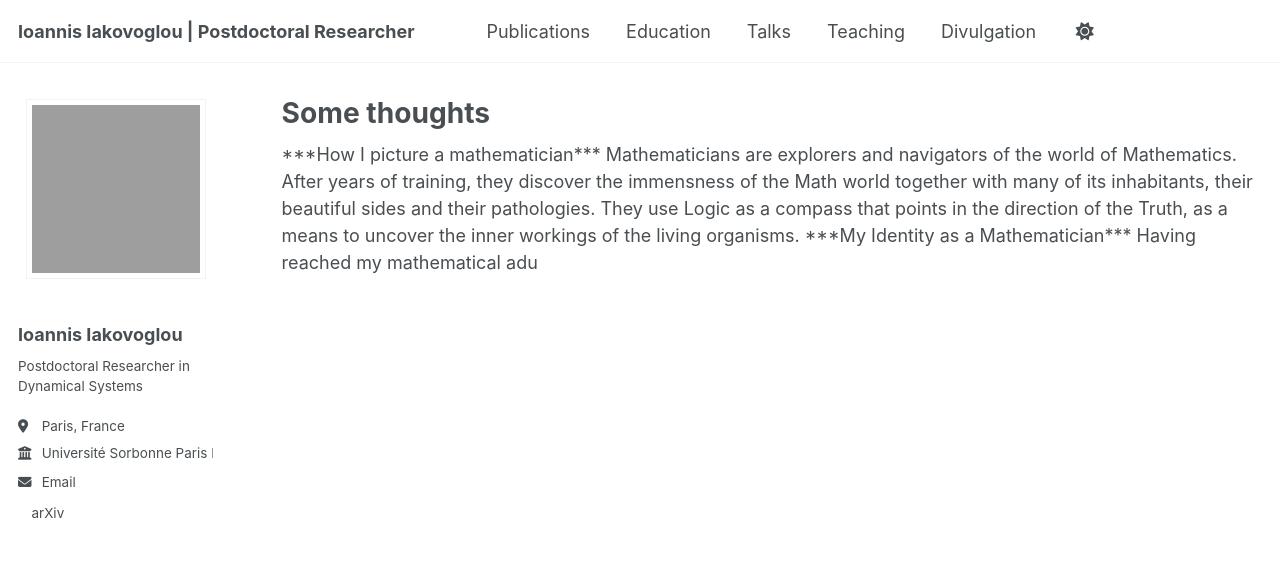
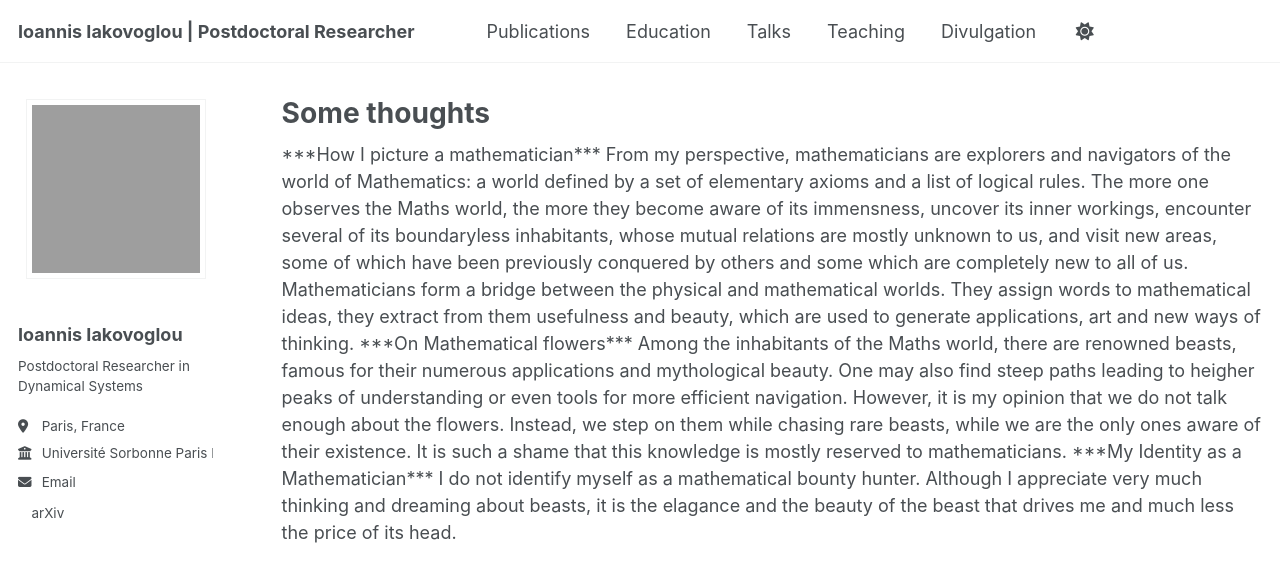
Before and after one commit to ioannisiakovoglou/ioannisiakovoglou.github.io, a Jekyll site: the page built from _pages/year-archive.html, in a window 1280 px wide. Shown: the top 582 px of the page. Built offline with Jekyll 4.4.1, drawn with Linux system fonts in a browser that asks for light colours; a script bundle is joined from its source files by our own code; a style sheet for code colours, icons or effects is not loaded.

Commit message:
Revise mathematician perspective and add flowers section
Revised the description of mathematicians and added a section on mathematical flowers, emphasizing their beauty and significance in mathematics.

```diff
--- a/_pages/year-archive.html
+++ b/_pages/year-archive.html
@@ -7,13 +7,17 @@ redirect_from:
   - /wordpress/blog-posts/
 ---
 
-***How I picture a mathematician***
-Mathematicians are explorers and navigators of the world of Mathematics. After years of training, they discover the immensness of the Math world together with many of its inhabitants, their beautiful sides and their pathologies.
-They use Logic as a compass that points in the direction of the Truth, as a means to uncover the inner workings of the living organisms.
 
 
+***How I picture a mathematician***
+From my perspective, mathematicians are explorers and navigators of the world of Mathematics: a world defined by a set of elementary axioms and a list of logical rules. The more one observes the Maths world, the more they become aware of its immensness,
+uncover its inner workings, encounter several of its boundaryless inhabitants, whose mutual relations are mostly unknown to us, and visit new areas, some of which have been previously conquered by others and some which are completely new to all of us.
+Mathematicians form a bridge between the physical and mathematical worlds. They assign words to mathematical ideas, they extract from them usefulness and beauty, which are used to generate applications, art and new ways of thinking.
 
+***On Mathematical flowers***
+Among the inhabitants of the Maths world, there are renowned beasts, famous for their numerous applications and mythological beauty. One may also find steep paths leading to heigher peaks of understanding or even tools for more efficient navigation. However, it is my
+opinion that we do not talk enough about the flowers. Instead, we step on them while chasing rare beasts, while we are the only ones aware of their existence. It is such a shame that this knowledge is mostly reserved to mathematicians.
 
 ***My Identity as a Mathematician***
 
-Having reached my mathematical adu
+I do not identify myself as a mathematical bounty hunter. Although I appreciate very much thinking and dreaming about beasts, it is the elagance and the beauty of the beast that drives me and much less the price of its head.
```
